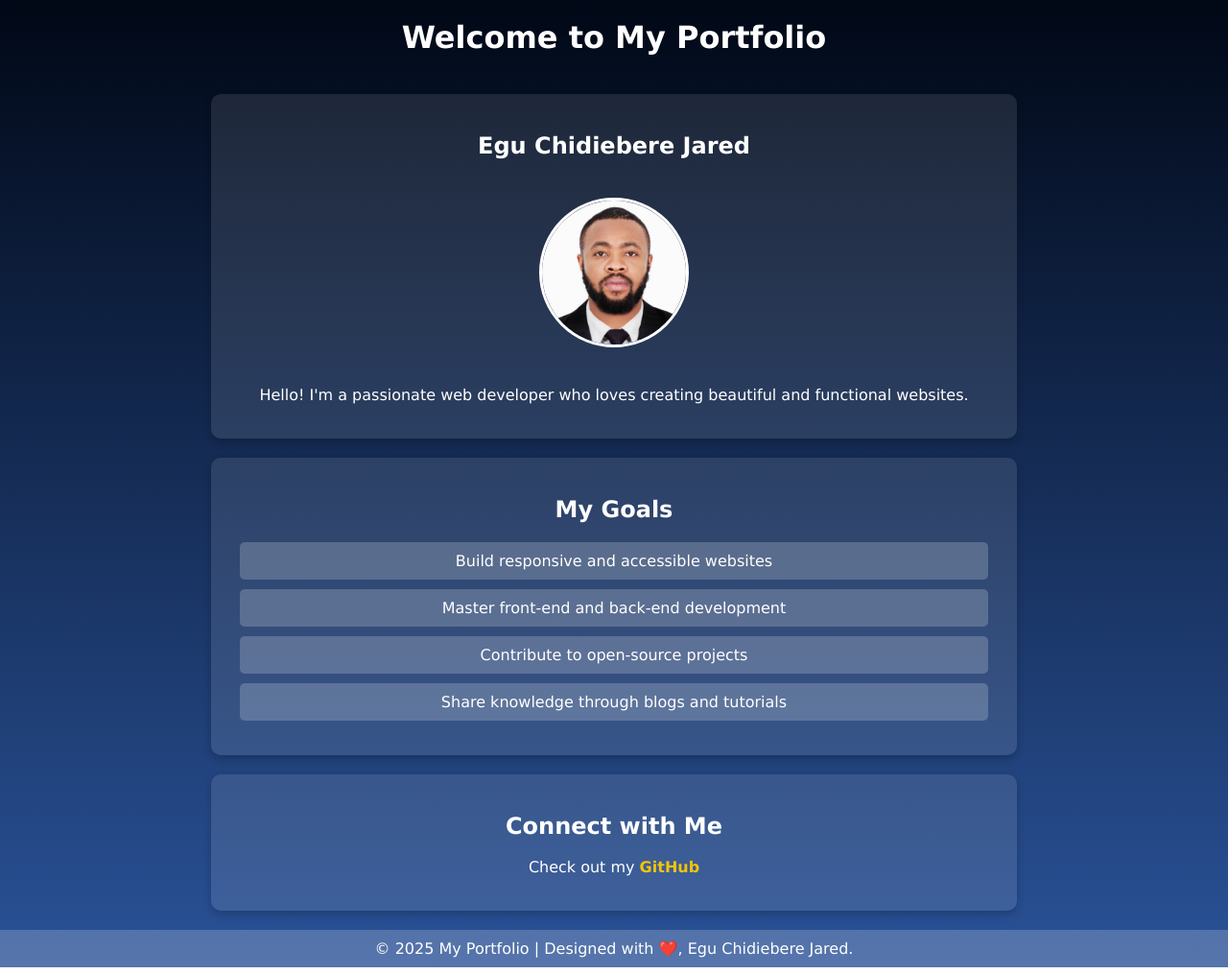
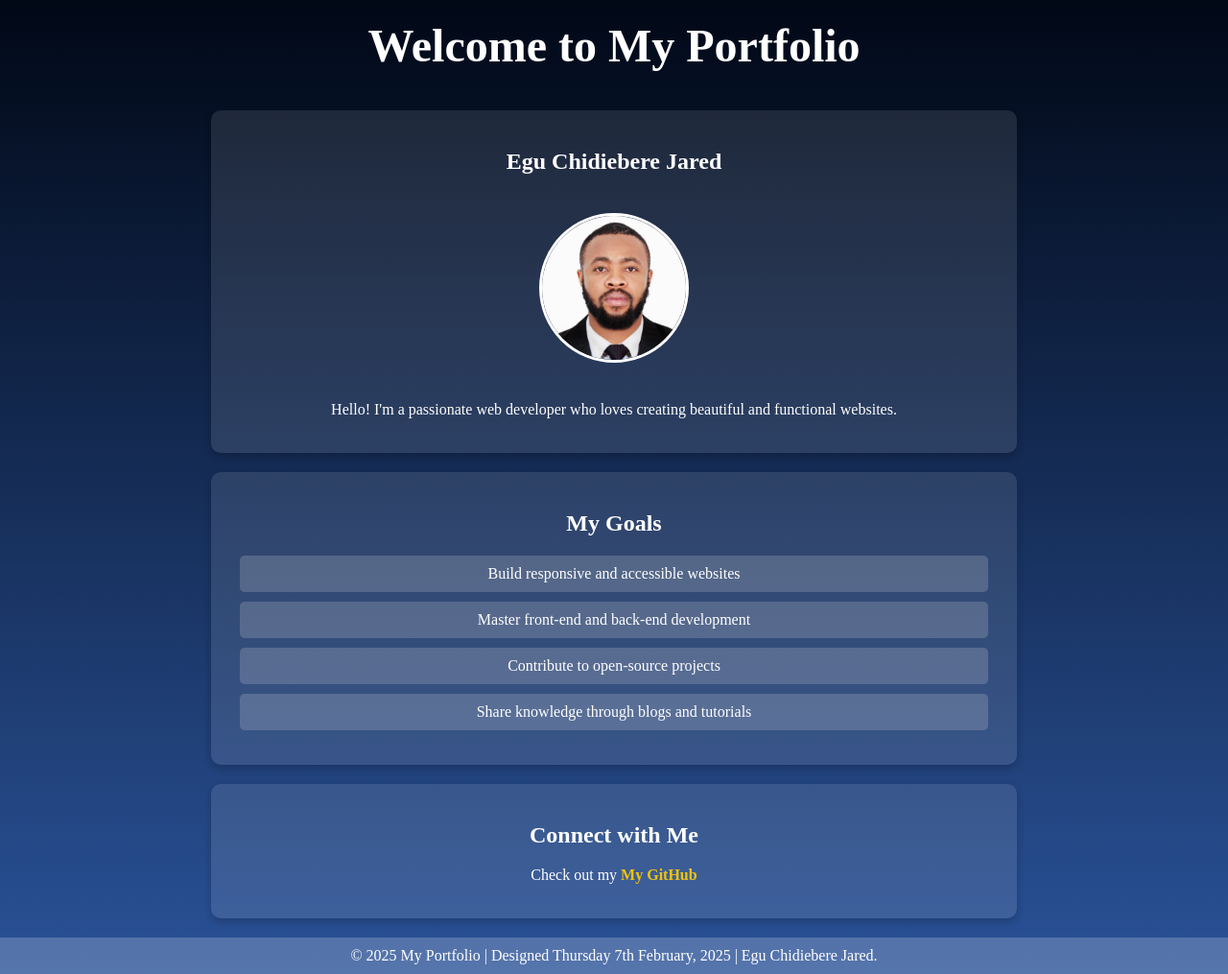
Before and after one commit to EguJaredoBoyd/IgHub, a plain HTML site: page index.html in a window 1280 px wide. Shown: the whole page at 96% size. Drawn offline with Linux system fonts and the light colour scheme.

Commit message:
initial commit

```diff
--- a/index.html
+++ b/index.html
@@ -28,11 +28,11 @@
 
     <section>
         <h2>Connect with Me</h2>
-        <p>Check out my <a href="https://github.com/EguJaredoBoyd">GitHub</a></p>
+        <p>Check out my <a href="https://github.com/EguJaredoBoyd"> My GitHub</a></p>
     </section>
 
     <footer>
-        &copy; 2025 My Portfolio | Designed with ❤️, Egu Chidiebere Jared.
+        &copy; 2025 My Portfolio | Designed Thursday 7th February, 2025 | Egu Chidiebere Jared.
     </footer>
 
 </body>
--- a/styles.css
+++ b/styles.css
@@ -1,6 +1,6 @@
 body {
     margin: 0;
-    font-family: Verdana, Geneva, Tahoma, sans-serif;
+    font-family: 'Times New Roman', Times, serif;
     background: linear-gradient(to bottom, rgb(1, 8, 22), rgb(42, 82, 152));
     color: white;
     text-align: center;
@@ -8,7 +8,7 @@ body {
 
 header {
     padding: 20px;
-    font-size: 2rem;
+    font-size: 3rem;
     font-weight: bold;
 }
 
@@ -35,7 +35,7 @@ ul {
 }
 
 ul li {
-    background: rgba(255, 255, 255, 0.2);
+    background: rgba(231, 225, 225, 0.2);
     margin: 10px;
     padding: 10px;
     border-radius: 5px;
```
